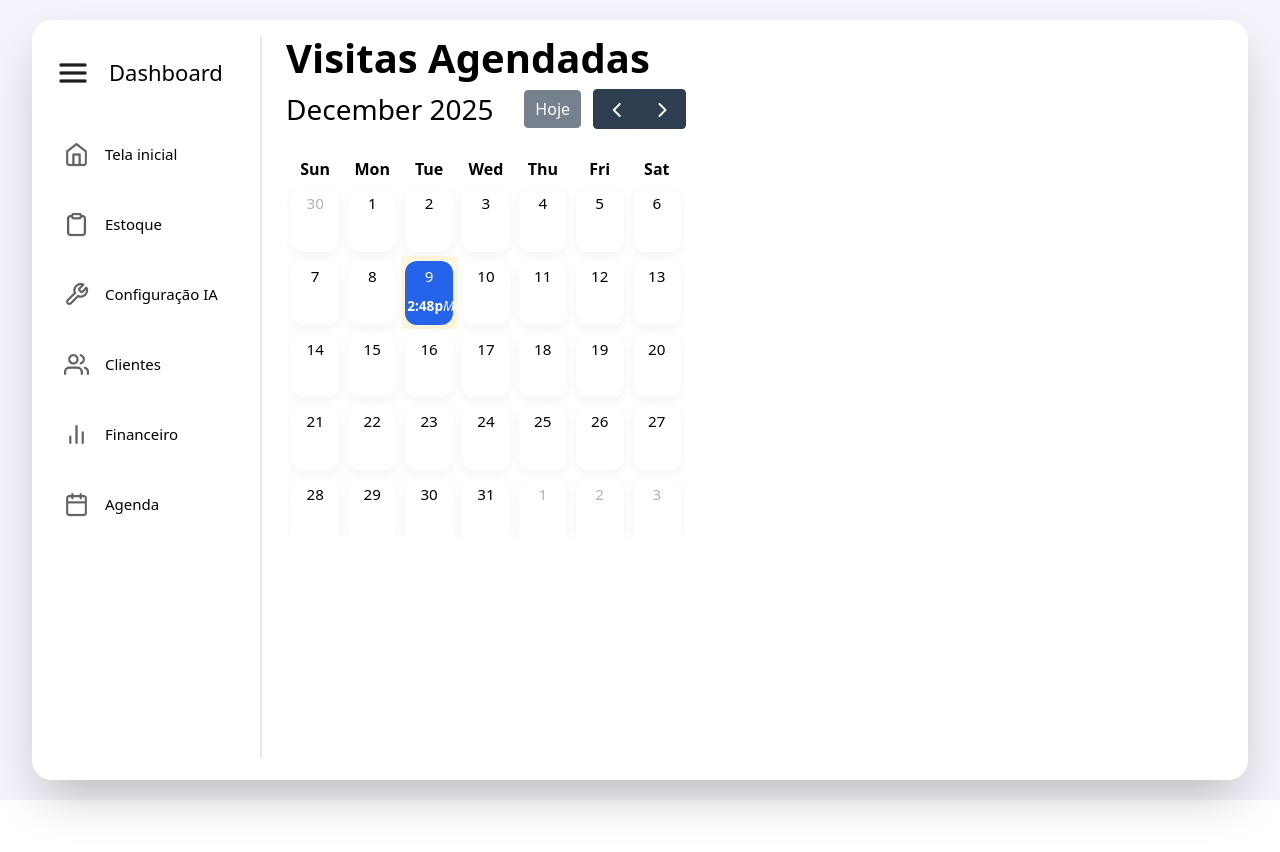
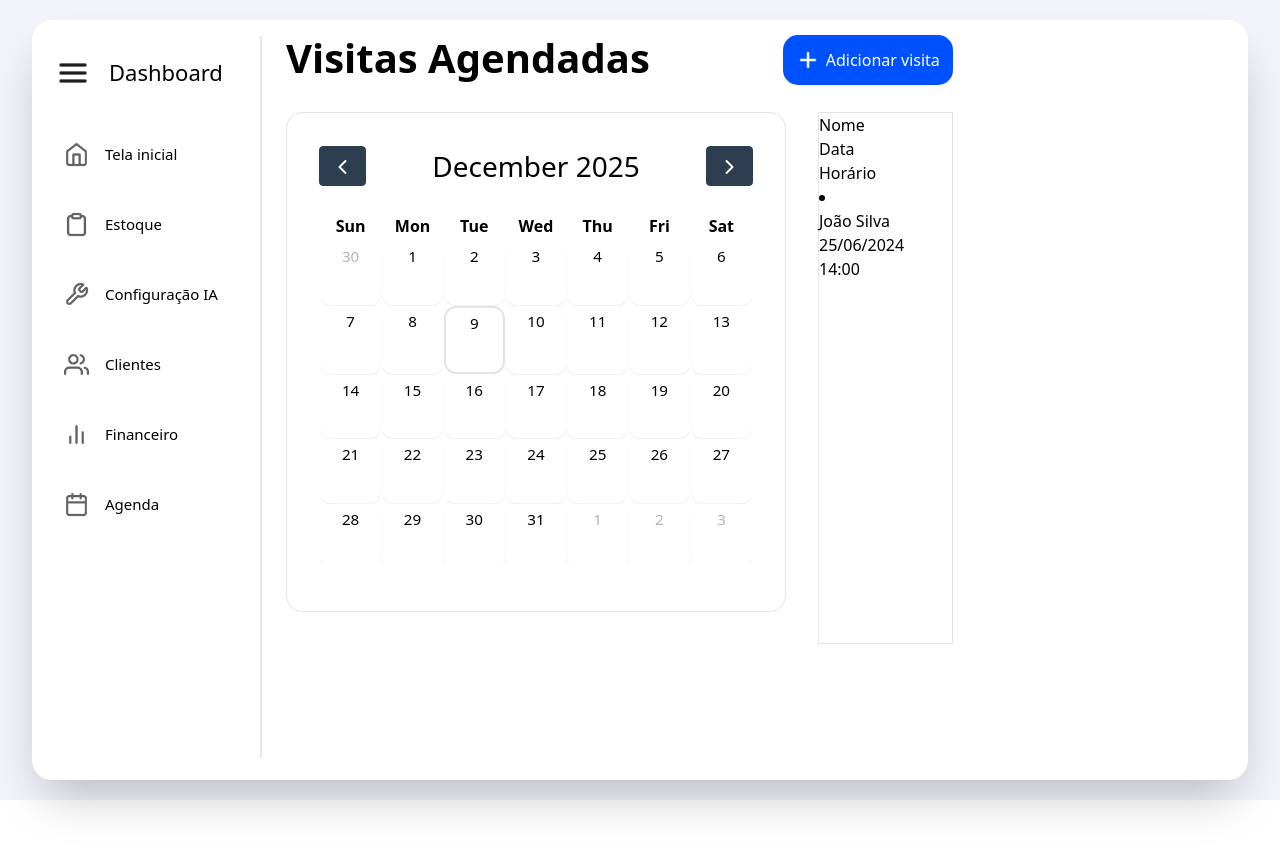
Before and after one commit to Jparlim/WhatsIA-Front, a React (Vite) app in the folder front/: page /home in a window 1280 px wide. Shown: the top 852 px of the page. Built offline with nearby package versions, Linux system fonts and the light colour scheme.

Commit message:
calendar is alright, list of client in process

```diff
--- a/front/src/fullCalendar/index.tsx
+++ b/front/src/fullCalendar/index.tsx
@@ -7,15 +7,22 @@ const events = [
 
 export function Calendar() {
     return (
-        <div className="w-[400px] h-full ml-6">
+        <div className="min-w-[500px] max-h-[500px] ml-6 bg-white border-bordas border-[1px] rounded-[16px] p-8">
             <FullCalendar
-            height={450}
+            height={420}
             plugins={[dayGridPlugin]}
             initialView="dayGridMonth"
             events={events}
             weekends={true}
             eventContent={renderEventContent}
             buttonText={{ today: 'Hoje'}}
+            fixedWeekCount={false}
+            showNonCurrentDates={true}
+            headerToolbar={{
+              left: 'prev',
+              center: 'title',
+              right: 'next'
+            }}
           />
         </div>
     )
--- a/front/src/global.css
+++ b/front/src/global.css
@@ -13,8 +13,7 @@
 .fc-daygrid-day-frame {
   background: white;
   border-radius: 0.75rem;
-  box-shadow: 0 4px 12px rgba(0, 0, 0, 0.05);
-  margin: 4px;
+  box-shadow: 0 2px 2px rgba(0, 0, 0, 0.05);
 }
 
 .fc-daygrid-day-number {
@@ -23,29 +22,31 @@
   justify-content: center;
 
   width: 100%;
-  height: 100%;
 
   font-weight: 500;
   font-size: 0.95rem;
 }
 
 .fc-daygrid-day.fc-day-today .fc-daygrid-day-frame {
-  background-color: #2563eb; /* blue-600 */
-  color: white;
+  border: 2px solid #E4E4E4;
+  box-shadow: none;
 }
 
-.fc-toolbar-title {
-  display: hidden;
-
+.fc-daygrid-day.fc-daygrid-day.fc-day-today {
+  background: none;
 }
 
 .fc-button {
   background: transparent;
   border: none;
   color: #111827;
-  box-shadow: none;
-  }
+}
 
-.fc-toolbar {
-  margin-bottom: 1rem;
+.fc-daygrid-event {
+  display: none;
 }
+
+.fc-daygrid-day-frame:hover {
+  background-color: #e0e0e0;
+  cursor: pointer;
+}
--- a/front/src/pages/home/index.tsx
+++ b/front/src/pages/home/index.tsx
@@ -7,6 +7,7 @@ import home from "../../../Images/Home (1).png"
 import clipboard from "../../../Images/Clipboard.png"
 import { useState } from "react"
 import { Calendar } from "../../fullCalendar"
+import plus from "../../../Images/Plus.png"
 
 export function Home() {
 
@@ -104,10 +105,45 @@ export function Home() {
                     </div>
                 )}
 
-                <div>
-                    <h1 className="text-[40px] font-sans font-semibold mt-2 ml-6">Visitas Agendadas</h1>
-                    <Calendar />
+                <div className="">
+
+                    <div className="flex justify-around w-full">
+                        <h1 className="text-[40px] font-sans font-semibold mt-2 ml-6">Visitas Agendadas</h1>
+
+                        <button className="bg-azulButton w-[170px] h-[50px] rounded-[15px] text-white ml-[133px] active:bg-black hover:bg-azulButton mt-[15px] flex items-center justify-center gap-[6px]">
+                            <img src={plus} alt="" className="size-6"/>
+                            Adicionar visita
+                        </button>
+                    </div>
+
+                    <div className="flex gap-8 w-full h-full mt-6">
+                        <Calendar />
+
+                        <div className="border-bordas border-[1px] w-[35%] h-[70%]">
+                            <div>
+                                <p>Nome</p>
+                                <p>Data</p>
+                                <p>Horário</p>
+                            </div>
+                            <li>
+                                {/* Here will be the list of scheduled visits */}
+                                <div>
+                                    <p>João Silva</p>
+                                    <p>25/06/2024</p>
+                                    <p>14:00</p>
+                                    <button>
+                                        <img src={plus} alt="" className=""/>
+                                    </button>
+                                    <button>
+                                        <img src="" alt="" />
+                                    </button>
+                                </div>
+                            </li>
+                        </div>
+                    </div>
+
                 </div>
+
             </div>
         </div>
     )
```
Also changed, not shown: front/Images/Plus.png (added).
